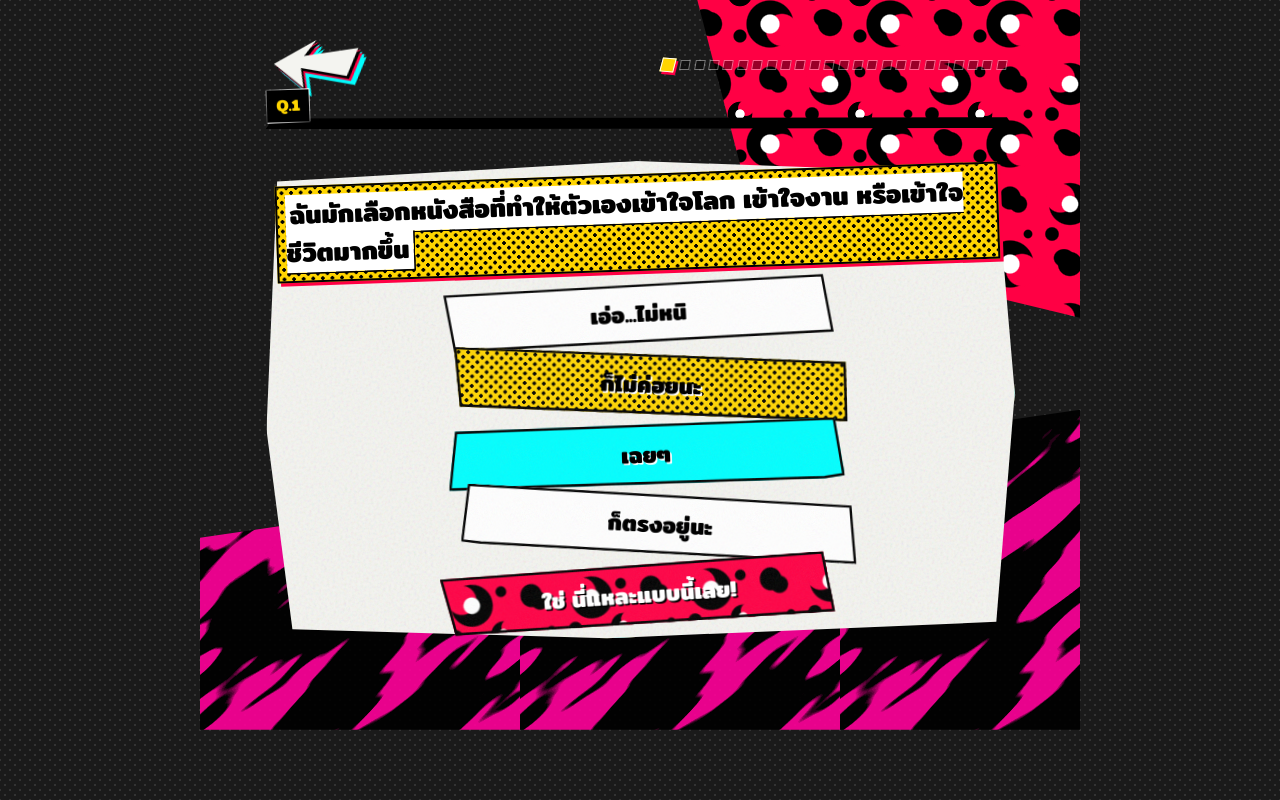
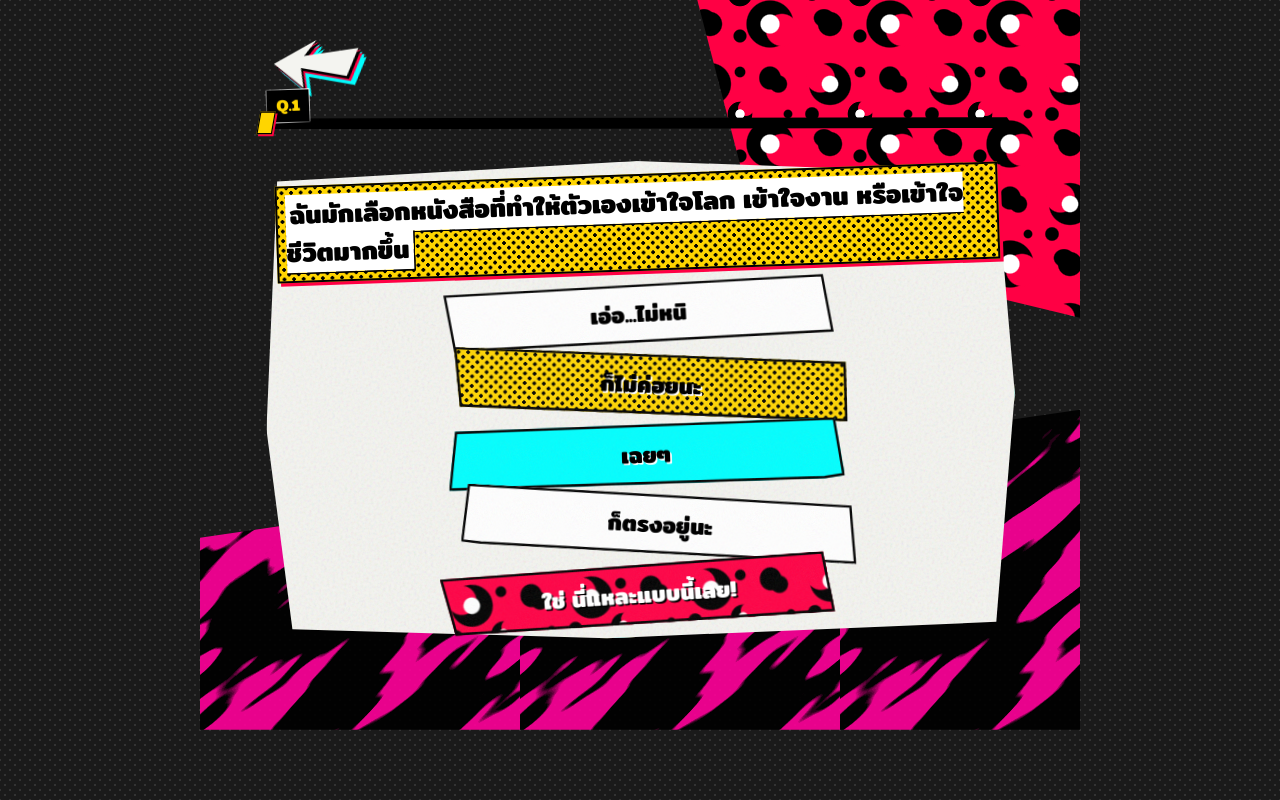
Before and after one commit to natluenthaisong/reader-dna, a Next.js app: page /quiz in a window 1280 px wide. Built offline with nearby package versions, Linux system fonts and the light colour scheme.

Commit message:
Move breadcrumbs to progress bar to act as steppers

```diff
--- a/src/app/quiz/page.tsx
+++ b/src/app/quiz/page.tsx
@@ -104,7 +104,7 @@
 
   const questions = questionsData.questions;
   const currentQuestion = questions[currentQuestionIndex];
-  const progress = ((currentQuestionIndex) / questions.length) * 100;
+  const progress = (currentQuestionIndex / (questions.length - 1)) * 100;
 
   // Define 5 distinct chaotic 8-point polygons
   const panelShapes = [
@@ -398,43 +398,6 @@
             <path d="M 0 12 L 18 0 L 14 8 L 40 4 L 38 18 L 14 14 L 18 24 Z" />
           </svg>
         </button>
-
-        {/* Breadcrumbs */}
-        <div style={{ display: 'flex', flexWrap: 'wrap', gap: '6px', marginLeft: 'auto', marginRight: '10px', maxWidth: '70%', justifyContent: 'flex-end', alignItems: 'center' }}>
-          {questions.map((_, idx) => {
-            const isPast = idx < currentQuestionIndex;
-            const isCurrent = idx === currentQuestionIndex;
-            const canClick = isPast && !isTransitioning;
-
-            return (
-              <button
-                key={idx}
-                onClick={() => {
-                  if (canClick) {
-                    playClickSound(-1);
-                    jumpToQuestion(idx);
-                  }
-                }}
-                disabled={!canClick}
-                title={canClick ? `กลับไปข้อ ${idx + 1}` : undefined}
-                className={canClick ? "hover-glitch" : ""}
-                style={{
-                  width: isCurrent ? '18px' : '12px',
-                  height: isCurrent ? '18px' : '12px',
-                  backgroundColor: isCurrent ? 'var(--accent-yellow)' : isPast ? 'var(--accent-cyan)' : 'var(--accent-black)',
-                  border: '2px solid var(--accent-white)',
-                  cursor: canClick ? 'pointer' : 'default',
-                  opacity: (isPast || isCurrent) ? 1 : 0.4,
-                  transition: 'all 0.2s ease',
-                  transform: isCurrent ? 'skewX(-10deg) rotate(5deg)' : 'skewX(-10deg)',
-                  boxShadow: isCurrent ? '3px 3px 0 var(--accent-red)' : 'none',
-                  padding: 0
-                }}
-                aria-label={`Jump to question ${idx + 1}`}
-              />
-            );
-          })}
-        </div>
       </div>
 
       {/* Jagged Progress Bar (Like torn tape) */}
@@ -465,6 +428,50 @@
             background: 'var(--accent-cyan)',
             transition: 'width 0.3s cubic-bezier(0.175, 0.885, 0.32, 1.275)'
           }} />
+        </div>
+
+        {/* Breadcrumb Steppers */}
+        <div style={{ position: 'absolute', top: 0, left: 0, width: '100%', height: '15px', pointerEvents: 'none', zIndex: 11 }}>
+          {questions.map((_, idx) => {
+            const isPast = idx < currentQuestionIndex;
+            const isCurrent = idx === currentQuestionIndex;
+
+            // Only show past and current
+            if (!isPast && !isCurrent) return null;
+
+            const canClick = isPast && !isTransitioning;
+
+            return (
+              <button
+                key={idx}
+                onClick={() => {
+                  if (canClick) {
+                    playClickSound(-1);
+                    jumpToQuestion(idx);
+                  }
+                }}
+                disabled={!canClick}
+                title={canClick ? `กลับไปข้อ ${idx + 1}` : undefined}
+                className={canClick ? "hover-glitch" : ""}
+                style={{
+                  position: 'absolute',
+                  top: '50%',
+                  left: `${(idx / (questions.length - 1)) * 100}%`,
+                  transform: isCurrent ? 'translate(-50%, -50%) skewX(-10deg) scale(1.2)' : 'translate(-50%, -50%) skewX(-10deg)',
+                  width: isCurrent ? '16px' : '10px',
+                  height: isCurrent ? '24px' : '14px', // Taller to look like notches/steppers
+                  backgroundColor: isCurrent ? 'var(--accent-yellow)' : 'var(--accent-black)',
+                  border: isCurrent ? '2px solid var(--accent-black)' : '1px solid var(--accent-white)',
+                  cursor: canClick ? 'pointer' : 'default',
+                  pointerEvents: 'auto',
+                  transition: 'all 0.3s cubic-bezier(0.175, 0.885, 0.32, 1.275)',
+                  boxShadow: isCurrent ? '2px 2px 0 var(--accent-red)' : 'none',
+                  padding: 0
+                }}
+                aria-label={`Jump to question ${idx + 1}`}
+              />
+            );
+          })}
         </div>
       </div>
 
```
